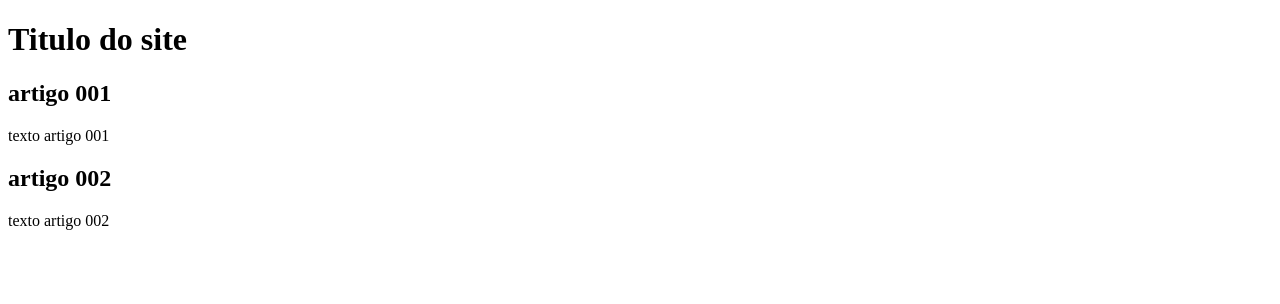
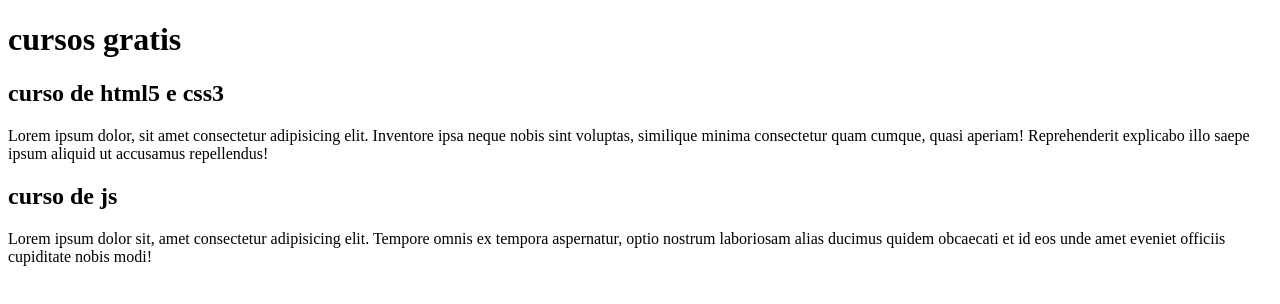
Before and after one commit to jovtrevizan/projetosite, a plain HTML site: page index.html in a window 1280 px wide. Drawn offline with Linux system fonts and the light colour scheme.

Commit message:
comecei a escrever o conteudo

```diff
--- a/index.html
+++ b/index.html
@@ -8,15 +8,15 @@
 <body>
     <main>
         <header>
-            <h1>Titulo do site</h1>
+            <h1>cursos gratis</h1>
         </header>
         <article>
-            <h2>artigo 001</h2>
-            <p>texto artigo 001</p>
+            <h2>curso de html5 e css3</h2>
+            <p>Lorem ipsum dolor, sit amet consectetur adipisicing elit. Inventore ipsa neque nobis sint voluptas, similique minima consectetur quam cumque, quasi aperiam! Reprehenderit explicabo illo saepe ipsum aliquid ut accusamus repellendus!</p>
         </article>
         <article>
-            <h2>artigo 002</h2>
-            <p>texto artigo 002</p>
+            <h2>curso de js</h2>
+            <p>Lorem ipsum dolor sit, amet consectetur adipisicing elit. Tempore omnis ex tempora aspernatur, optio nostrum laboriosam alias ducimus quidem obcaecati et id eos unde amet eveniet officiis cupiditate nobis modi!</p>
         </article>
     </main>
 </body>
```
